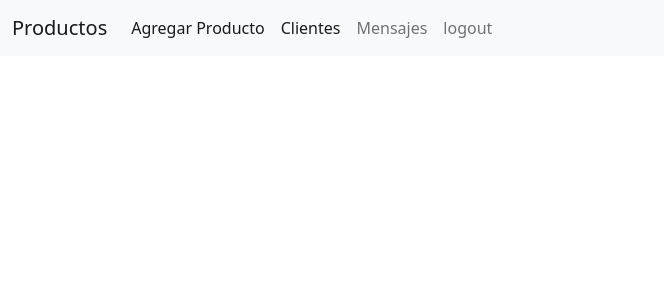
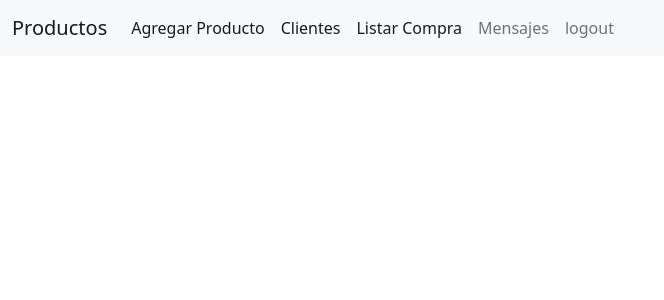
Before and after one commit to MauriIglesias/Laboratorio-TallerPHP, a PHP site: page /mainAdmin.php in a window 1280 px wide. Shown: the top 300 px of the page, without its empty margins (0-664 px from the left). Run offline with PHP 8.4, Linux system fonts and the light colour scheme; some libraries are stand-ins or nearby versions.

Commit message:
areglos menores

```diff
--- a/login.php
+++ b/login.php
@@ -22,7 +22,7 @@ if($filas){
     if($filas2){
         header("location:listarProductoCliente.php");
     }else{
-        header("location:agregarProductoAdmin.php");
+        header("location:listarProductoAdmin.php");
     }
 
 }else{
--- a/navbarAdmin.php
+++ b/navbarAdmin.php
@@ -67,6 +67,9 @@
                 <a class="nav-link active" aria-current="page" href="listarUsuarioAdmin.php">Clientes</a>
               </li>
               <li class="nav-item">
+                <a class="nav-link active" aria-current="page" href="#.php">Listar Compra</a>
+              </li>
+              <li class="nav-item">
                 <a class="nav-link" href="mensajeAdmin.php">Mensajes</a>
               </li>
               <li class="nav-item">
```
